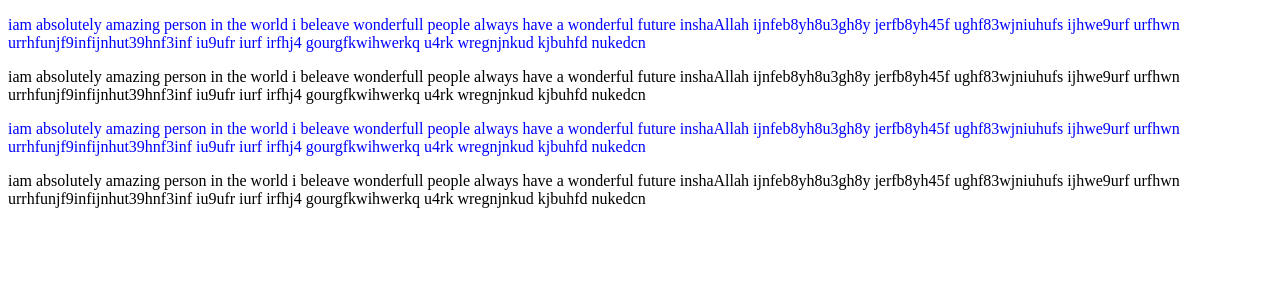
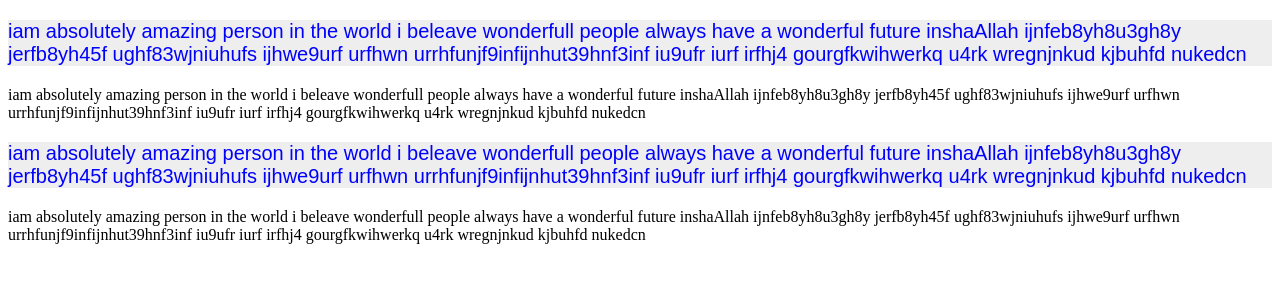
Before and after one commit to acciojob/class-practise-mohdminhaj12w33-dot, a website: page main.html in a window 1280 px wide. Drawn offline with Linux system fonts and the light colour scheme.

Commit message:
created a submission

```diff
--- a/styles.css
+++ b/styles.css
@@ -1,6 +1,7 @@
 /*  your css code here. If applicable */
 .selector{
 color:#00f;
-Background color: #eee;
-Font family: Arial;
-Font size: 20px;
+Background-color: #eee;
+Font-family: Arial;
+Font-size: 20px;
+}
```
Also changed, not shown: main.html (+1 -3 lines).
